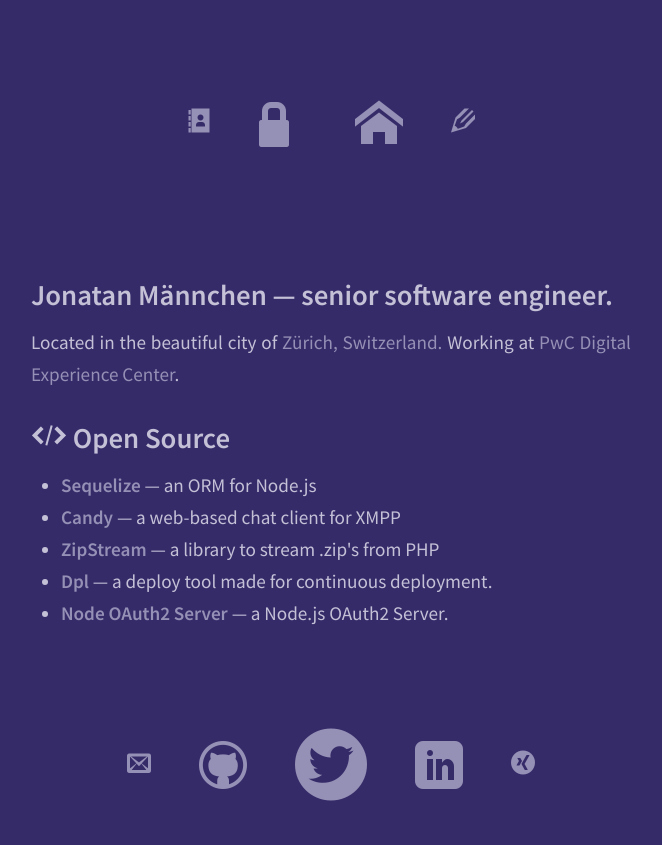
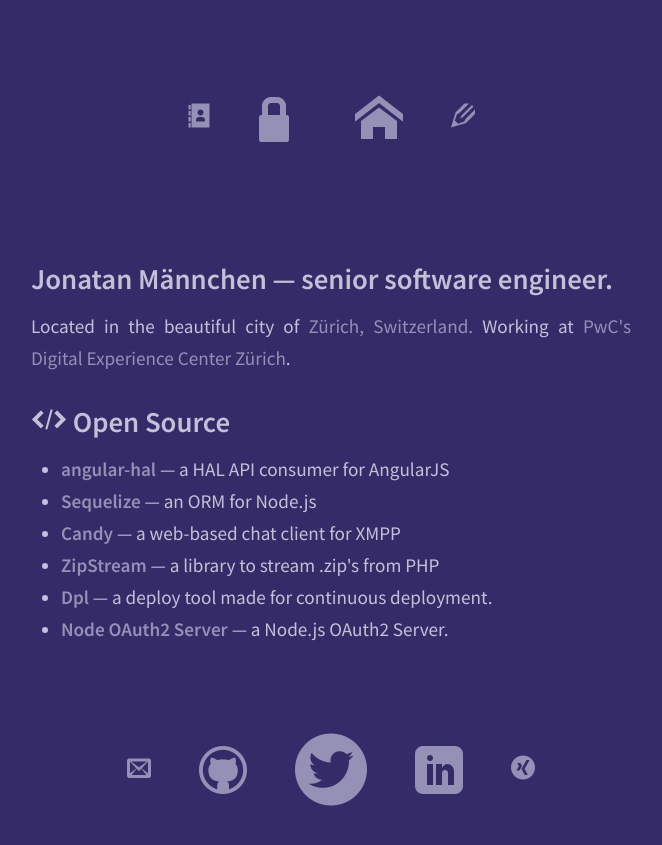
Before and after one commit to maennchen/maennchen.github.io, a Jekyll site: the page built from index.html, in a window 1280 px wide. Shown: the top 845 px of the page, without its empty margins (309-971 px from the left). Built offline with Jekyll 4.4.1, drawn with Linux system fonts in a browser that asks for light colours; some web fonts are replaced.

Commit message:
Update index.html

```diff
--- a/index.html
+++ b/index.html
@@ -12,13 +12,19 @@
 	<span itemprop="address">Zürich</span>,
 	<span itemprop="nationality">Switzerland</span>.
 </a>
-Working at <a href="https://pwc.com/digital">PwC Digital Experience Center</a>.
+Working at <a href="https://pwc.com/digital">PwC's Digital Experience Center Zürich</a>.
 <section>
 	<h2>
 		<i class="icon-code"></i>
 		Open Source
 	</h2>
 	<ul>
+		<li>
+			<a href="https://github.com/LuvDaSun/angular-hal">
+				<strong>angular-hal</strong>
+			</a>
+			— a HAL API consumer for AngularJS
+		</li>
 		<li>
 			<a href="https://github.com/sequelize/sequelize">
 				<strong>Sequelize</strong>
```
